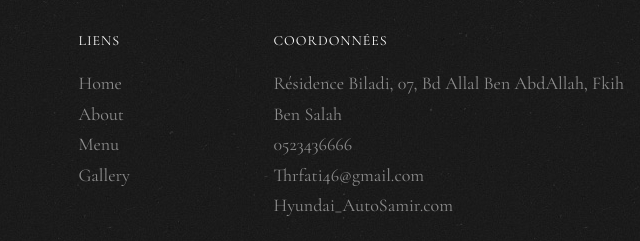
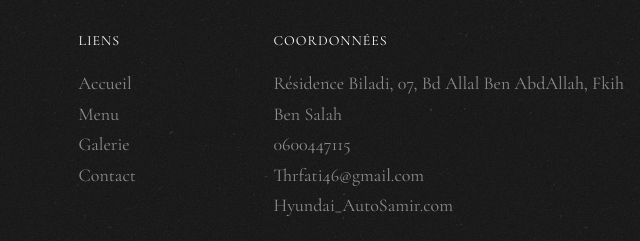
Before and after one commit to otmanet/Hyundai_auto_Samire, a plain HTML site: page contact.html in a window 1280 px wide. Shown: the part 2375-2616 px from the top of the page, 89-729 px from the left. Drawn offline with nearby package versions, Linux system fonts and the light colour scheme; files whose address does not match are found by name.

Commit message:
mise a jours

```diff
--- a/contact.html
+++ b/contact.html
@@ -4,7 +4,9 @@
 <head>
     <meta charset="utf-8">
     <meta http-equiv="X-UA-Compatible" content="IE=edge">
-    <title>Tasty &mdash; Free Website Template, Free HTML5 Template by freehtml5.co</title>
+    <title>Auto-Samir</title>
+    <link href="images/hyundai.png" rel="icon">
+    <link href="images/hyundai.png" rel="apple-touch-icon">
     <meta name="viewport" content="width=device-width, initial-scale=1">
     <meta name="description" content="Free HTML5 Website Template by freehtml5.co" />
     <meta name="keywords" content="free website templates, free html5, free template, free bootstrap, free website template, html5, css3, mobile first, responsive" />
@@ -62,8 +64,7 @@
                             <li class="active"><a href="index.html">Accueil</a></li>
                             <li><a href="menu.html">Menu</a></li>
                             <li class="has-dropdown">
-                                <a href="gallery.html">Gallery</a>
-
+                                <a href="gallery.html">Galerie</a>
                             </li>
                             <li><a href="contact.html">Contact</a></li>
                         </ul>
@@ -149,10 +150,10 @@
                     <div class="col-md-2 col-md-push-1 fh5co-widget">
                         <h4>Liens</h4>
                         <ul class="fh5co-footer-links">
-                            <li><a href="#">Home</a></li>
-                            <li><a href="#">About</a></li>
-                            <li><a href="#">Menu</a></li>
-                            <li><a href="#">Gallery</a></li>
+                            <li><a href="index.html">Accueil</a></li>
+                            <li><a href="menu.html">Menu</a></li>
+                            <li><a href="gallery.html">Galerie</a></li>
+                            <li><a href="contact.html">Contact</a></li>
                         </ul>
                     </div>
 
@@ -162,7 +163,7 @@
                         <h4>Coordonnées</h4>
                         <ul class="fh5co-footer-links">
                             <li>Résidence Biladi, 07, Bd Allal Ben AbdAllah, Fkih Ben Salah </li>
-                            <li><a href="tel://0523436666">0523436666</a></li>
+                            <li><a href="tel://0600447115">0600447115</a></li>
                             <li><a href="mailto:Thrfati46@gmail.com">Thrfati46@gmail.com</a></li>
                             <li><a href="http://Hyundai_AutoSamir.com">Hyundai_AutoSamir.com</a></li>
                         </ul>
```
Also changed, not shown: gallery.html (+8 -7 lines), index.html (+8 -10 lines), menu.html (+8 -6 lines), images/hyundai.png (added).
